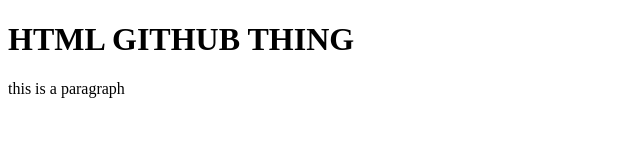
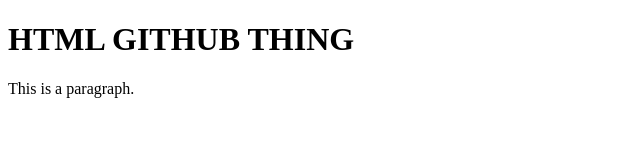
Before and after one commit to kamikazecopilot/kamikazecopilot.github.io, a plain HTML site: page index.html in a window 1280 px wide. Shown: the full height of the page, 0-640 px from the left. Drawn offline with Linux system fonts and the light colour scheme.

Commit message:
Update index.html

```diff
--- a/index.html
+++ b/index.html
@@ -3,7 +3,7 @@
     <body>
         <h1>HTML GITHUB THING</h1>
         <p>
-            this is a paragraph
+            This is a paragraph.
         </p>
     </body>
 </html>
```
